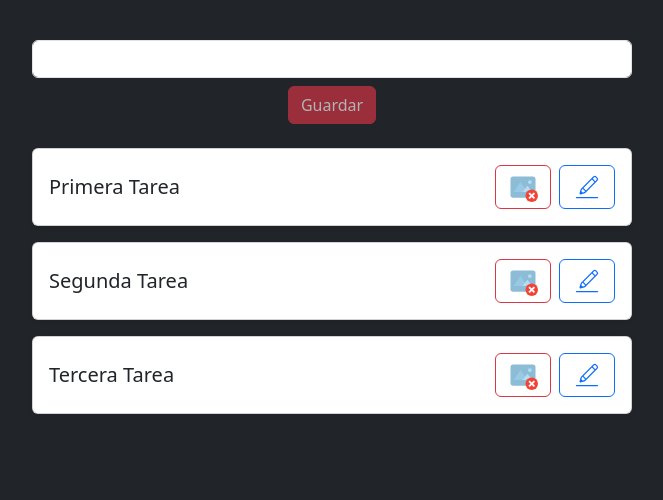
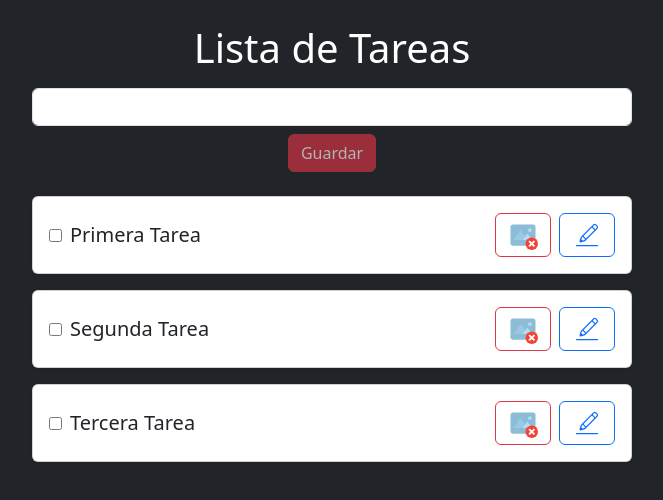
Before and after one commit to LuisDuarte29/ManejadorTareasReact, a React (Vite) app: page / in a window 1280 px wide. Shown: the top 500 px of the page, without its empty margins (308-971 px from the left). Built offline with nearby package versions, Linux system fonts and the light colour scheme.

Commit message:
terminacion de tachado y comienzo del filtrado

```diff
--- a/src/App.jsx
+++ b/src/App.jsx
@@ -9,6 +9,7 @@ function App() {
   const [newTask, setNewTask] = useState([]);
   const [idTarea,setIdTarea] =useState(0)
   const [titleEdit,setTitleEdit] =useState('')
+
   useEffect(() => {
     setTarea(taskJson);
   }, []);
@@ -58,6 +59,8 @@ function App() {
   }
   return (
     <div className="bg-dark text-white min-vh-100 py-4">
+
+      <h1 className="text-center">Lista de Tareas</h1>
       <TaskForm
         newTask={newTask}
         setNewTask={setNewTask}
--- a/src/TaskList.jsx
+++ b/src/TaskList.jsx
@@ -1,10 +1,23 @@
-import React from "react";
-
-import { CiCircleRemove } from "react-icons/ci";
+import React, { useState } from "react";
 import { FcRemoveImage } from "react-icons/fc";
 import { CiEdit } from "react-icons/ci";
 
 function TaskList({ tarea, RemoveTask, EditTask }) {
+  const [tachados, setTachados] = useState({});
+
+
+  //La funcion tiene un
+const handleCambioCheck=(id) => {
+  //el prev como parametro se llena a medida que se va haciendo el check por ejemplo si presionamos el id:5 entonces se llena como 5:true
+  (setTachados((prev)=>({
+    // el ...prev repite los campos que no se van a modificar y solo cambia lo que se hace check
+    ...prev,
+    //el corchete se usa para que dinamicamente se pueda acceder a la propiedad en este caso id
+    // comparamos el id del parametro entre corchetes ya que asi es react con el objeto prev en su id, el ! es para cambiar de true a false o viceversa
+    [id]:!prev[id]
+  })))
+}
+
   return (
     <div className="container d-flex flex-column align-items-center mt-4 align">
       {tarea.length < 1 ? (
@@ -17,10 +30,24 @@ function TaskList({ tarea, RemoveTask, EditTask }) {
             key={tar.id}
           >
             <div className="card-body d-flex justify-content-between align-items-center align">
-              <h5 className="card-title mb-0">{tar.title}</h5>
+              <input
+                type="checkbox"
+                //es doble !! ya que si es undefined con ! no sirve entonces el !! solo se usa en este caso para que el valor sea booleano si o si
+                //el parametro tar.id en tachados es para leer cual es el idseleccionado y el onchange es para el cambio de estado mediante el parametro id
+                checked={!!tachados[tar.id]}
+                onChange={() => handleCambioCheck(tar.id)}
+              />
+              <h5
+                className="card-title mb-0 ms-2 flex-grow-1"
+                style={{
+                  textDecoration: tachados[tar.id] ? "line-through" : "none",
+                }}
+              >
+                {tar.title}
+              </h5>
               <div className="d-flex gap-2">
                 <button
-                  className="btn btn-outline-danger "
+                  className="btn btn-outline-danger"
                   onClick={() => RemoveTask(tar.id)}
                 >
                   <FcRemoveImage size={30} />
```
Also changed, not shown: src/TaskFilter.jsx (added, +35 -0 lines).
